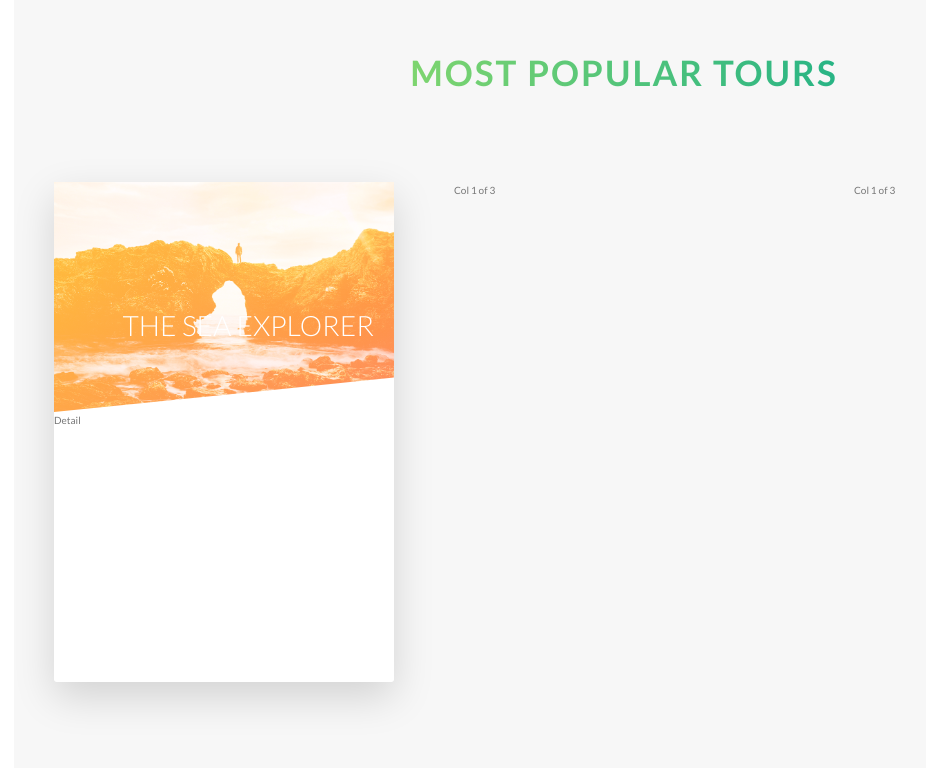
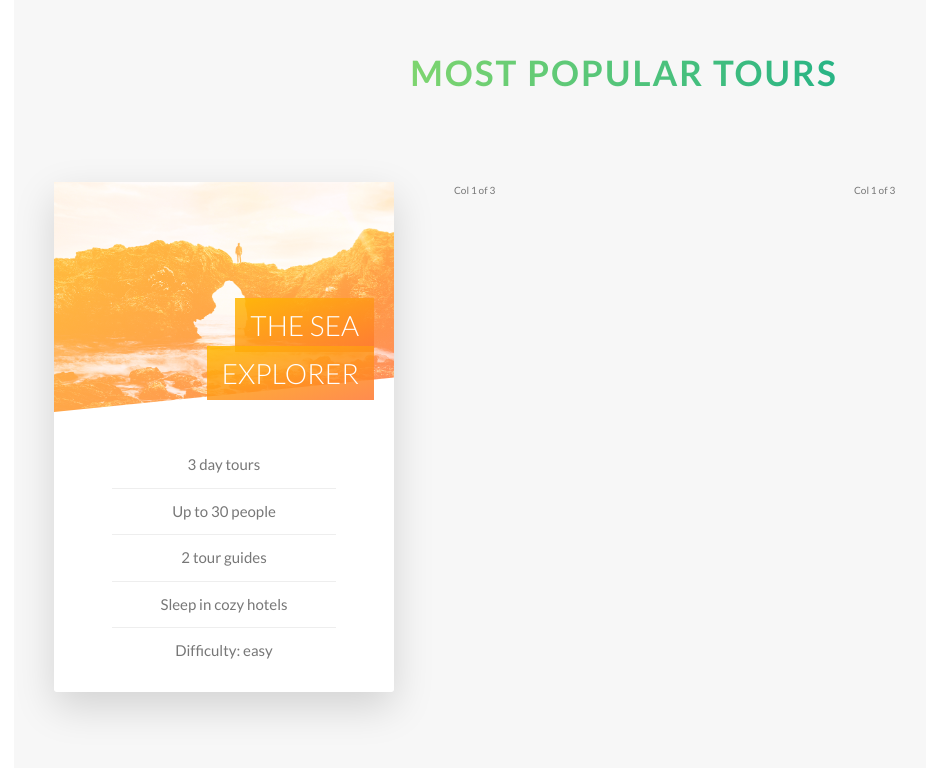
Before and after one commit to ducchungtx/advanced-css, a website: page natours/index.html in a window 1280 px wide. Shown: the part 2498-3266 px from the top of the page, without its empty margins (16-942 px from the left). Drawn offline with Linux system fonts and the light colour scheme.

Commit message:
Done 5.11

```diff
--- a/natours/index.html
+++ b/natours/index.html
@@ -124,10 +124,16 @@
 
               </div>
               <h4 class="card__heading">
-                The Sea Explorer
+                <span class="card__heading-span card__heading-span--1">The Sea Explorer</span>
               </h4>
-              <div class="card__detail">
-                Detail
+              <div class="card__details">
+                <ul>
+                  <li>3 day tours</li>
+                  <li>Up to 30 people</li>
+                  <li>2 tour guides</li>
+                  <li>Sleep in cozy hotels</li>
+                  <li>Difficulty: easy</li>
+                </ul>
               </div>
             </div>
             <div class="card__side card__side--back card__side--back-1">
--- a/natours/sass/abstracts/_variables.scss
+++ b/natours/sass/abstracts/_variables.scss
@@ -10,6 +10,7 @@ $color-tertiary-light: #2998ff;
 $color-tertiary-dark: #5643fa;
 
 $color-grey-light-1: #f7f7f7;
+$color-grey-light-2: #eee;
 
 $color-grey-dark: #777;
 $color-white: #fff;
--- a/natours/sass/components/_card.scss
+++ b/natours/sass/components/_card.scss
@@ -2,10 +2,10 @@
   perspective: 150rem;
   -moz-perspective: 150rem;
   position: relative;
-  height: 50rem;
+  height: 51rem;
 
   &__side {
-    height: 50rem;
+    height: 51rem;
     transition: all .8s ease;
     position: absolute;
     top: 0;
@@ -59,10 +59,40 @@
     font-size: 2.8rem;
     font-weight: 300;
     text-transform: uppercase;
+    text-align: right;
     color: $color-white;
     position: absolute;
     top: 12rem;
     right: 2rem;
+    width: 75%;
+  }
+
+  &__heading-span {
+    padding: 1rem 1.5rem;
+    -webkit-box-decoration-break: clone;
+    box-decoration-break: clone;
+
+    &--1 {
+      background-image: linear-gradient(to right bottom,  rgba($color-secondary-light, .85), rgba($color-secondary-dark, .85));
+    }
+  }
+
+  &__details {
+    padding: 3rem;
+    ul {
+      list-style: none;
+      width: 80%;
+      margin: 0 auto;
+
+      li {
+        text-align: center;
+        font-size: 1.5rem;
+        padding: 1rem;
+        &:not(:last-child) {
+          border-bottom: 1px solid $color-grey-light-2;
+        }
+      }
+    }
   }
 
 }
```
Also changed, not shown: natours/css/style.css.
